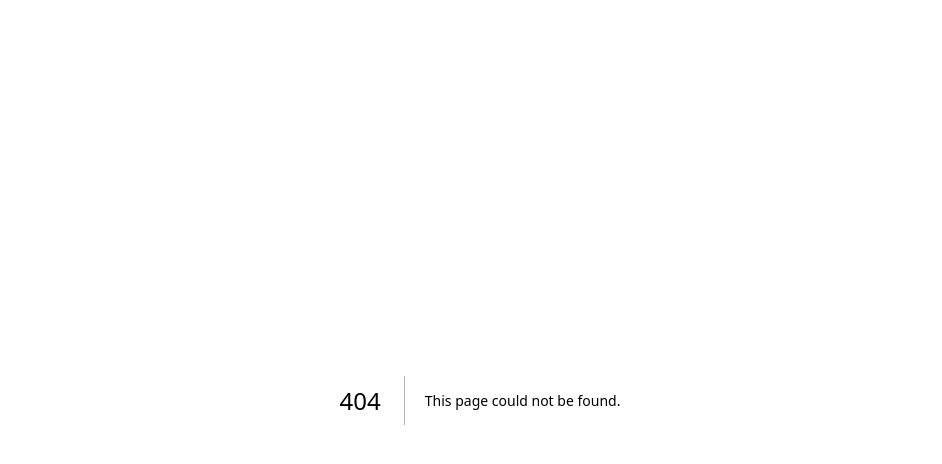
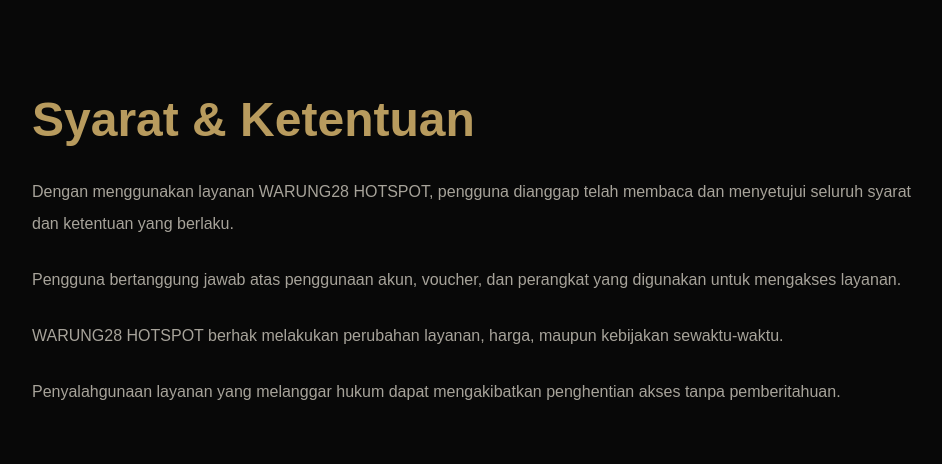
Before and after one commit to havanabulk/wifiwarung, a Next.js app: page /terms-and-conditions in a window 1280 px wide. Before the commit this address had no page. Shown: the top 464 px of the page, without its empty margins (160-1102 px from the left). Built offline with nearby package versions, Linux system fonts and the light colour scheme.

Commit message:
Add Terms and Conditions page component

```diff
--- /dev/null
+++ b/app/terms-and-conditions/page.tsx
@@ -0,0 +1,40 @@
+export default function TermsPage() {
+  return (
+    <main className="min-h-screen bg-[#080808] text-[#f2f0ea]">
+      <section className="px-6 py-24">
+        <div className="mx-auto max-w-4xl">
+
+          <h1 className="text-5xl font-black text-[#b89b5e]">
+            Syarat & Ketentuan
+          </h1>
+
+          <div className="mt-8 space-y-6 text-[#a7a39a] leading-8">
+
+            <p>
+              Dengan menggunakan layanan WARUNG28 HOTSPOT,
+              pengguna dianggap telah membaca dan menyetujui
+              seluruh syarat dan ketentuan yang berlaku.
+            </p>
+
+            <p>
+              Pengguna bertanggung jawab atas penggunaan akun,
+              voucher, dan perangkat yang digunakan untuk mengakses layanan.
+            </p>
+
+            <p>
+              WARUNG28 HOTSPOT berhak melakukan perubahan layanan,
+              harga, maupun kebijakan sewaktu-waktu.
+            </p>
+
+            <p>
+              Penyalahgunaan layanan yang melanggar hukum
+              dapat mengakibatkan penghentian akses tanpa pemberitahuan.
+            </p>
+
+          </div>
+
+        </div>
+      </section>
+    </main>
+  );
+}
```
